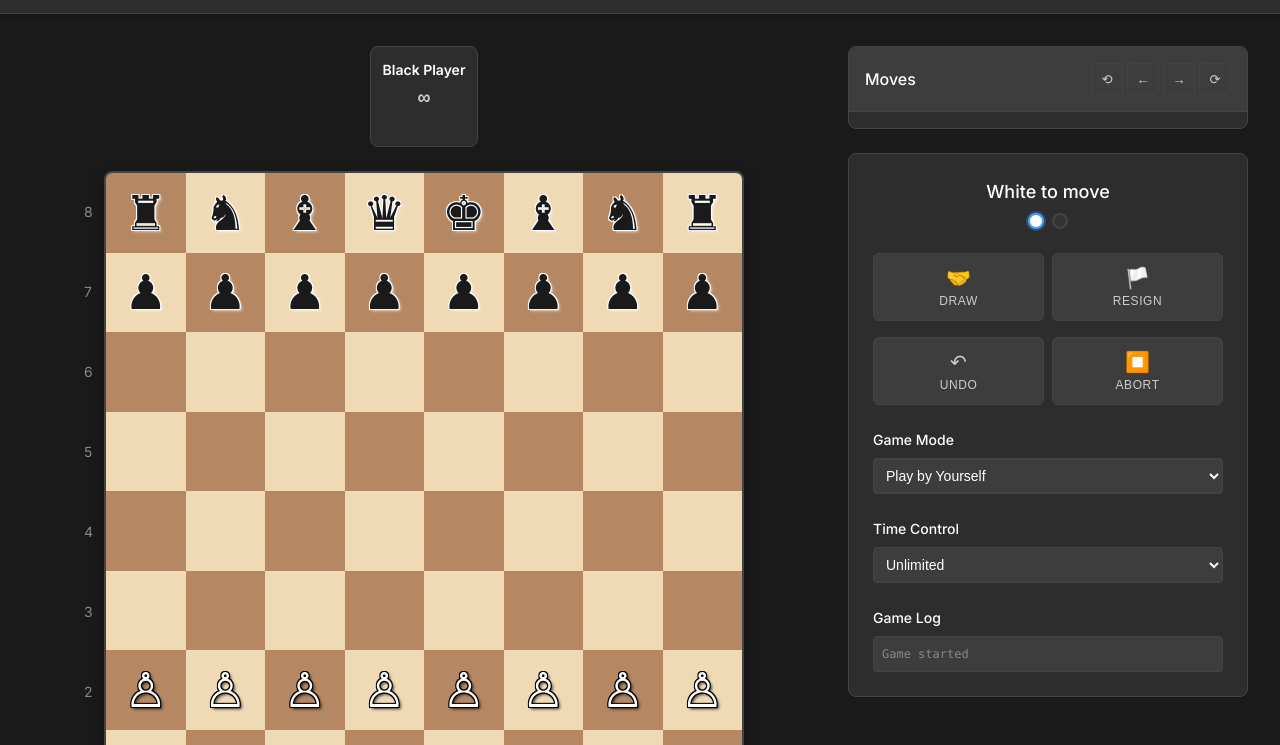
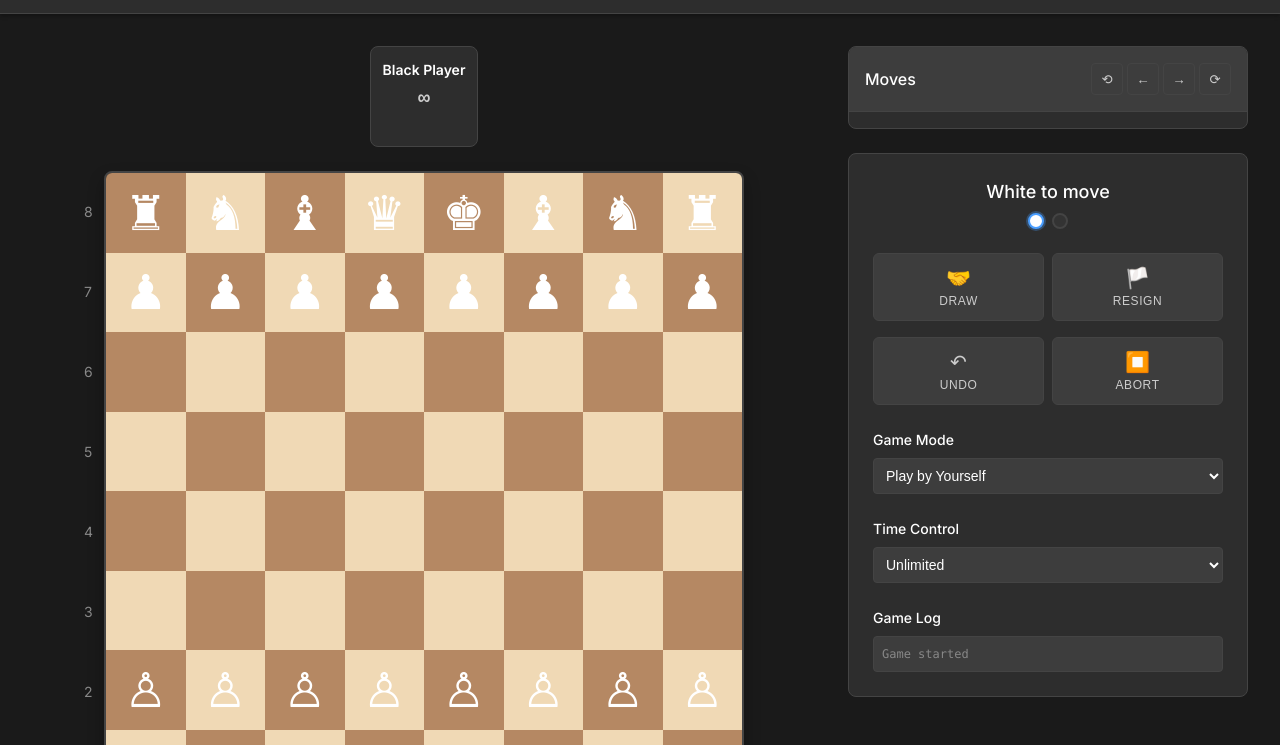
Before and after one commit to devslayr/Essentials-of-IT-Ethics---Assignment3, a website built with webpack: page src/client/index.html in a window 1280 px wide. Shown: the part 55-800 px from the top of the page. Built offline with nearby package versions, Linux system fonts and the light colour scheme.

Commit message:
Revert "Improve chess piece visibility with proper colors"
This reverts commit d26756e531433092a104a22edaf3dcfbd19b3938.

```diff
--- a/src/client/styles/main.scss
+++ b/src/client/styles/main.scss
@@ -177,28 +177,6 @@ body {
 
     &:hover {
       transform: scale(1.1);
-    }
-
-    // White pieces styling
-    &.piece-white {
-      color: #ffffff;
-      text-shadow:
-        1px 1px 0 #000000,
-        -1px -1px 0 #000000,
-        1px -1px 0 #000000,
-        -1px 1px 0 #000000,
-        2px 2px 3px rgba(0, 0, 0, 0.8);
-    }
-
-    // Black pieces styling
-    &.piece-black {
-      color: #1a1a1a;
-      text-shadow:
-        1px 1px 0 #ffffff,
-        -1px -1px 0 #ffffff,
-        1px -1px 0 #ffffff,
-        -1px 1px 0 #ffffff,
-        2px 2px 3px rgba(255, 255, 255, 0.6);
     }
   }
 }
```
